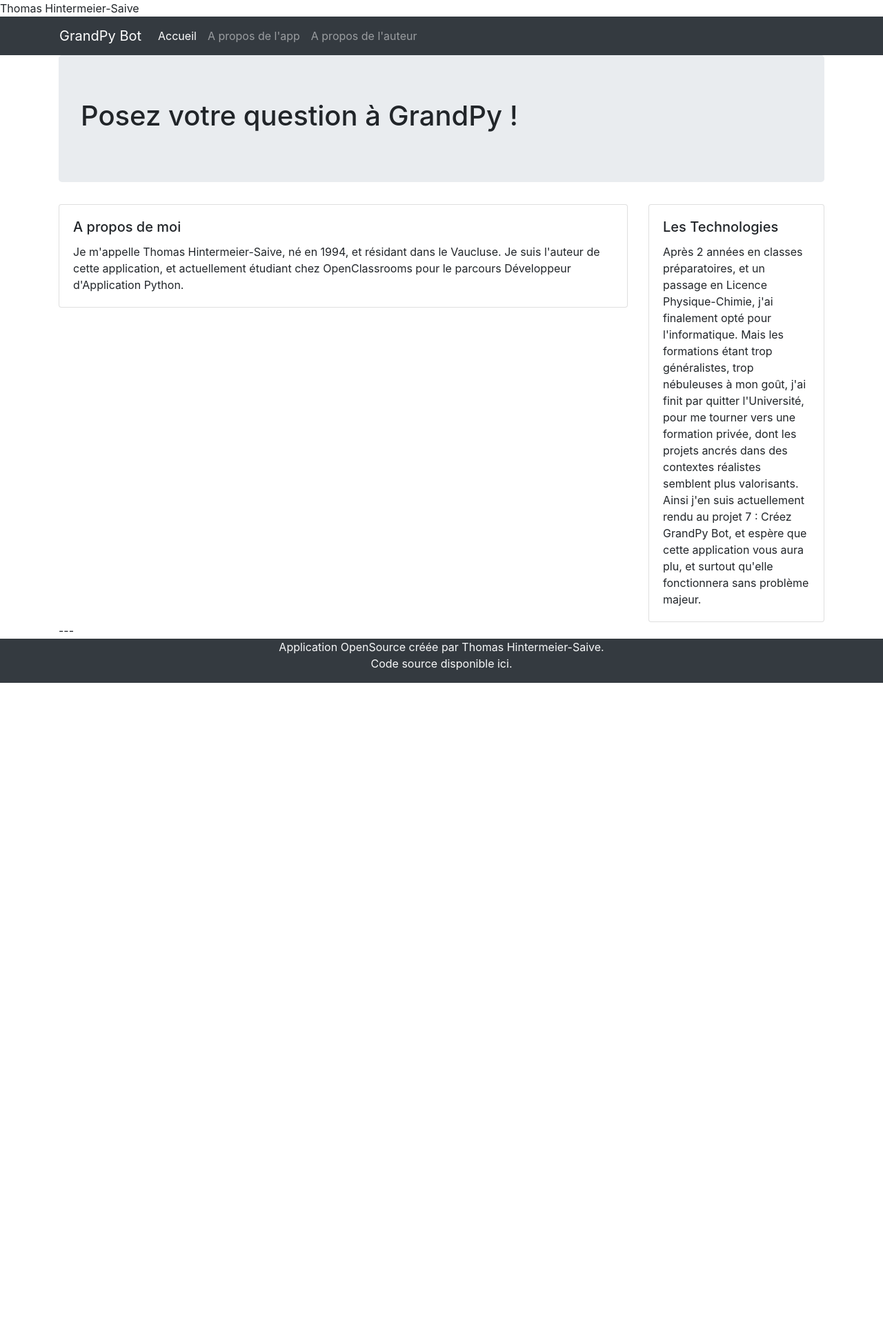
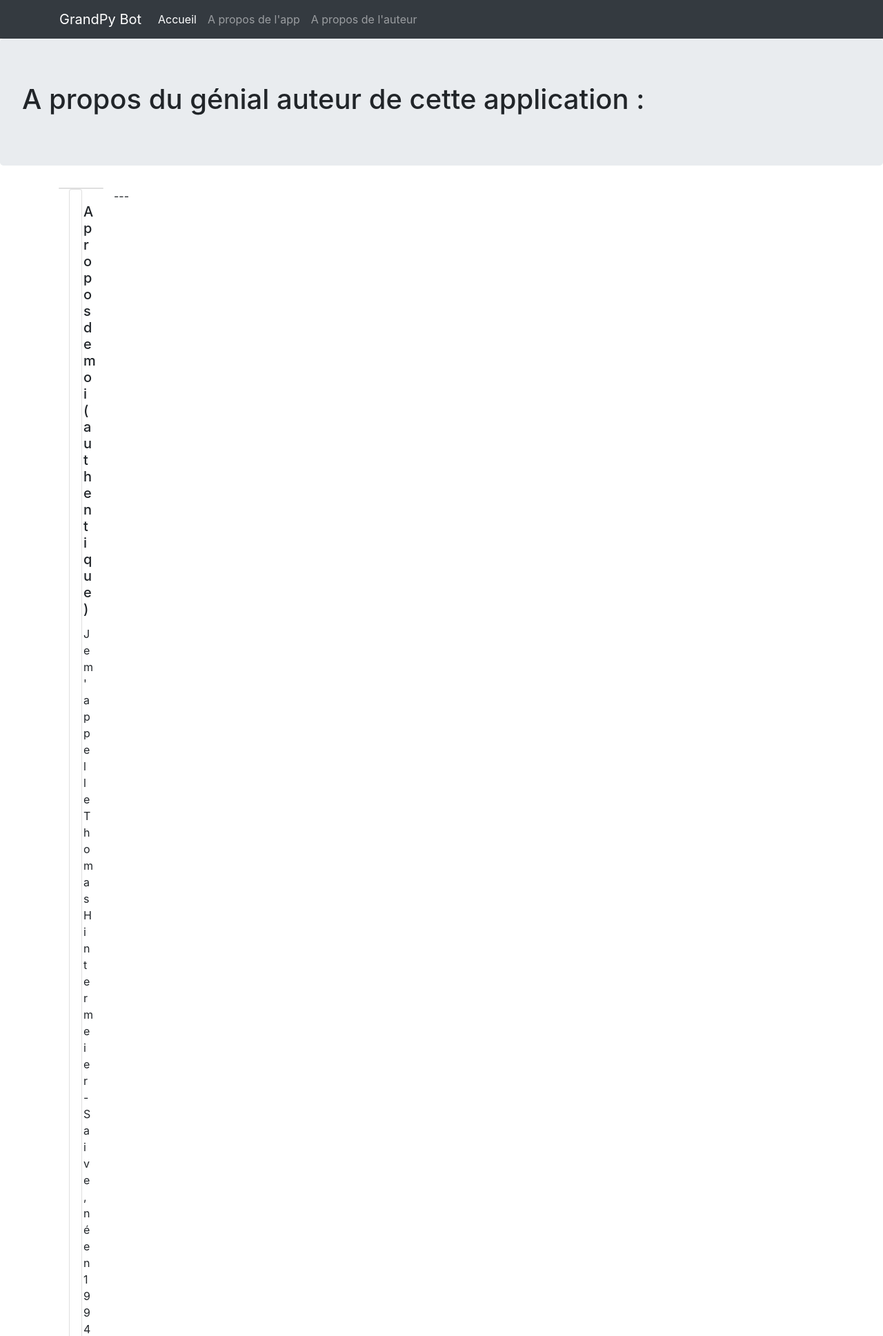
Before and after one commit to hintermeier-t/projet_7_grandpy_bot, a Flask app: page /about_me/ in a window 1280 px wide. Shown: the top 1937 px of the page at 69% size. Before the commit the page ends 990 px from the top, so only its background shows below. Run offline with Flask 2, Linux system fonts and the light colour scheme; some libraries are stand-ins or nearby versions.

Commit message:
pb div réglé

```diff
--- a/app/templates/about_me.html
+++ b/app/templates/about_me.html
@@ -1,26 +1,27 @@
 {% extends 'squelette.html' %}
 {% block content %}
+<header class="jumbotron" >
+  <h1>A propos du génial auteur de cette application :</h1>
+</header>
 <div class="container">
-    <div class="row">
-      <div class="col">
-        <div class="jumbotron">
-          <h1>Posez votre question à GrandPy !</h1>
+      <div class="row">
+        <div class="col-1">
+          <div class="card">
+            <img src="{{trombi}}"
+          </div>
         </div>
-      </div>
-    </div>
-    <div class="row">
-      <div class="col-12 col-lg-9">
+      <div class="col-11 col-lg-9">
         <div class="card">
           <div class="card-body">
-            <h5 class="card-title">A propos de moi</h5>
+            <h5 class="card-title">A propos de moi (authentique)</h5>
             <p class="card-text">Je m'appelle Thomas Hintermeier-Saive, né en 1994, et résidant dans le Vaucluse. Je suis l'auteur de cette application, et actuellement étudiant chez OpenClassrooms pour le parcours Développeur d'Application Python. </p>
           </div>
         </div>
       </div>
-      <div class="col-12 col-lg-3">
+      <div class="col-11 col-lg-3">
         <div class="card">
           <div class="card-body">
-            <h5 class="card-title">Les Technologies</h5>
+            <h5 class="card-title">Le Parcours (chaotique)</h5>
             <p class="card-text">Après 2 années en classes préparatoires, et un passage en Licence Physique-Chimie, j'ai finalement opté pour l'informatique. Mais les formations étant trop généralistes, trop nébuleuses à mon goût, j'ai finit par quitter l'Université, pour me tourner vers une formation privée, dont les projets ancrés dans des contextes réalistes semblent plus valorisants. Ainsi j'en suis actuellement rendu au projet 7 : Créez GrandPy Bot, et espère que cette application vous aura plu, et surtout qu'elle fonctionnera sans problème majeur.</p>
           </div>
         </div>
--- a/app/templates/squelette.html
+++ b/app/templates/squelette.html
@@ -5,7 +5,7 @@
   <!-- Required meta tags -->
   <meta charset="utf-8" />
   <meta name="viewport" content="width=device-width, initial-scale=1, shrink-to-fit=no" />
-  <author>Thomas Hintermeier-Saive</author>
+  <meta name ="author" content="Thomas Hintermeier-Saive"/>
 
   <link
   rel="stylesheet"
--- a/app/views.py
+++ b/app/views.py
@@ -6,10 +6,16 @@
 @app.route('/index/')
 def index():
     return render_template('index.html',
-                            gp_welcome=url_for('static', filename='img/hello.png'),
-                            gp_searching=url_for('static', filename='img/searching.png'),
-                            gp_found=url_for('static', filename='img/found.png'),
-                            gp_not_found=url_for('static', filename='img/not_found.png'))
+                            gp_welcome = url_for('static',
+                                filename = 'img/hello.png'),
+                            gp_searching = url_for('static',
+                                filename = 'img/searching.png'),
+                            gp_found = url_for('static',
+                                filename = 'img/found.png'),
+                            gp_not_found = url_for('static',
+                                filename = 'img/not_found.png'),
+                            trombi = url_for('static',
+                                filename = 'img/trombi.png'))
 
 @app.route('/about_me/')
 def about_me():
```
Also changed, not shown: app/templates/about_app.html (+3 -7 lines), app/templates/index.html (+5 -8 lines).
